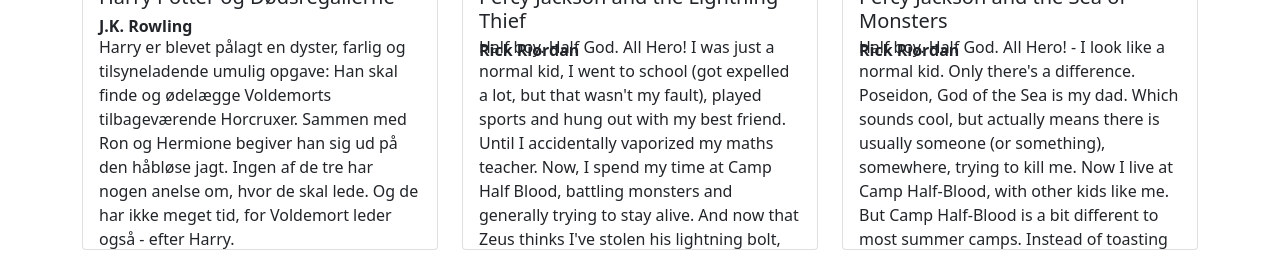
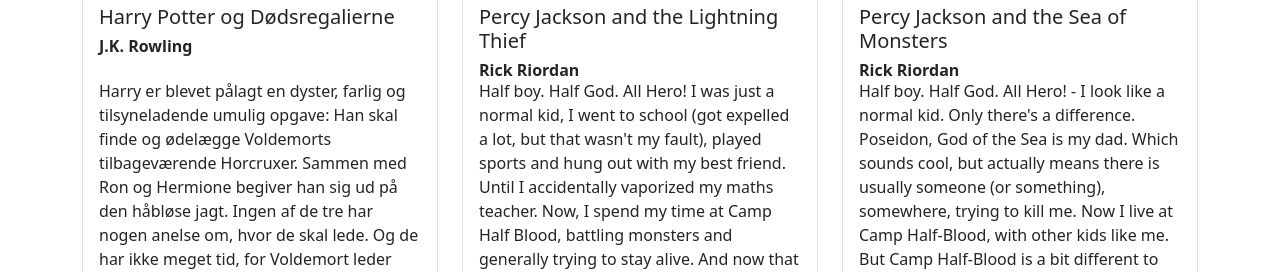
Before and after one commit to julieisager/Books, a PHP site: page /index.html in a window 1280 px wide. Shown: the part 1884-2156 px from the top of the page. Run offline with PHP 8.4, Linux system fonts and the light colour scheme; data comes from the database, SQL or seed files in the repository; style sheets or scripts are compiled from the project's sources; some libraries are stand-ins or nearby versions.

Commit message:
opgave 2

```diff
--- a/css/stylesindex.scss
+++ b/css/stylesindex.scss
@@ -36,7 +36,7 @@
 }
 
 .card-body{
-	height: 280px;
+	height: 290px;
 	overflow: hidden;
 
 
@@ -57,7 +57,7 @@
 	position: relative;
 }
 
-.card-title{
-	height: 42px;
-
+.title{
+	margin-top: -10px;
+	height: 66px;
 }
```
